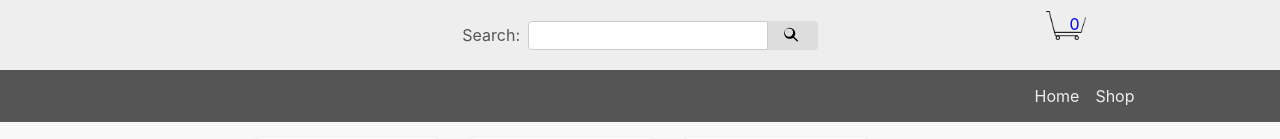
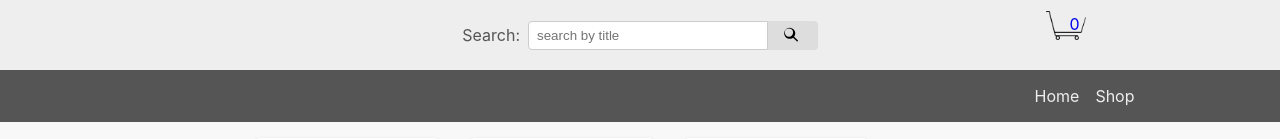
Before and after one commit to Essoh21/shopping-cart, a React (Create React App) app: page / in a window 1280 px wide. Shown: the top 139 px of the page. Built offline with nearby package versions, Linux system fonts and the light colour scheme.

Commit message:
remove duplicate items

```diff
--- a/src/components/App.js
+++ b/src/components/App.js
@@ -14,6 +14,7 @@ const App = () => {
     let savedData = !localStorage.getItem("cart")
         ? []
         : JSON.parse(localStorage.getItem("cart"));
+    const [searchTerm, setSearchTerm] = useState("");
 
     const [cart, setCart] = useState(savedData);
     useEffect(() => {
@@ -21,12 +22,18 @@ const App = () => {
     }, [cart])
 
     const handleAddToCart = (item) => {
-
+        if (cart.some((cartItem) => cartItem.id === item.id)) {
+            return;
+        }
         setCart(
             prevousCart => [...prevousCart, item]
         );
     }
 
+    const onSearchChange = (event) => {
+        const searchTerm = event.target.value;
+        setSearchTerm(searchTerm);
+    }
     const onQtyChange = (id, event) => {
         const newCart = cart.map(item => {
             if (item.id === id) {
@@ -42,7 +49,7 @@ const App = () => {
     };
     return (
         <BrowserRouter>
-            <Header userCart={cart} />
+            <Header userCart={cart} onSearchChange={onSearchChange} searchTerm={searchTerm} />
             <NavBar />
             <Routes>
                 <Route path="/checkout" element={<Checkout cart={cart} onQtyChange={onQtyChange}
--- a/src/components/Header.js
+++ b/src/components/Header.js
@@ -9,7 +9,7 @@ const Header = (props) => {
 
     return (
         <div className="Header">
-            <Search />
+            <Search onSearchChange={props.onSearchChange} searchTerm={props.searchTerm} />
             <Cart numberOfArticles={numberOfArticles}
                 userCart={props.userCart}
             />
--- a/src/components/headerComponents/Search.js
+++ b/src/components/headerComponents/Search.js
@@ -5,7 +5,7 @@ const Search = (props) => {
             <form onSubmit={props.handleSubmit}>
                 <label htmlFor="search" >Search:</label>
                 <div className="search-bar-container">
-                    <input type="search" id="search" name="search" onChange={props.handleChange} />
+                    <input type="search" id="search" name="search" value={props.searchTerm} placeholder="search by title" onChange={props.onSearchChange} />
                     <button type="submit" aria-label="Search" >
                         <svg xmlns="http://www.w3.org/2000/svg" width="1.3rem" height="1.3rem" viewBox="0 2 30 30"><path d="M22.71 21.29l-5.28-5.28a8 8 0 1 0-1.42 1.42l5.28 5.28a1 1 0 0 0 1.42 0 1 1 0 0 0 0-1.42zM10 16a6 6 0 1 1 6-6 6 6 0 0 1-6 6z" /></svg>
                     </button>
```
